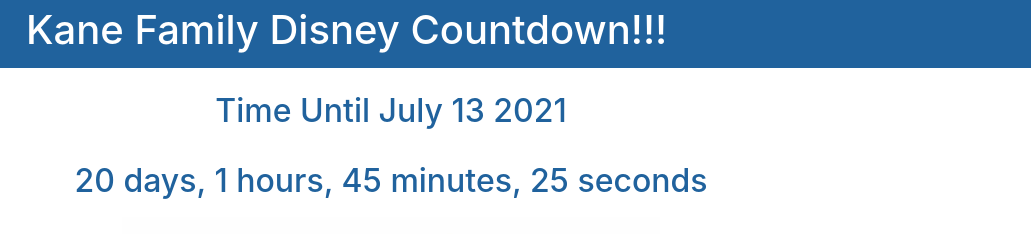
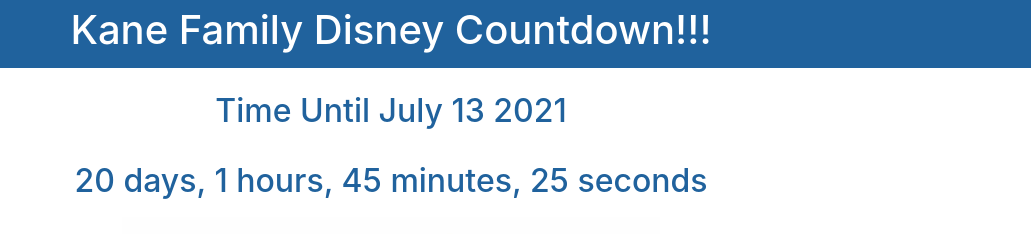
Before and after one commit to Ctznkane525/Ctznkane525.github.io, a plain HTML site: page disney-website/index.html in a window 1280 px wide. Shown: the top 234 px of the page, 249-1280 px from the left. Drawn offline with nearby package versions, Linux system fonts and the light colour scheme.

Commit message:
Align Title

```diff
--- a/disney-website/index.html
+++ b/disney-website/index.html
@@ -17,7 +17,7 @@
             <div class="container">
                 <div class="row">
                     <div class="col-md-2"><img class="header-image" src="banner.jpg"/></div>
-                    <div class="col-md-10"><h1>Kane Family Disney Countdown!!!</h1></div>
+                    <div class="col-md-8"><h1 align="center">Kane Family Disney Countdown!!!</h1></div>
                 </div>
             </div>
 
```
